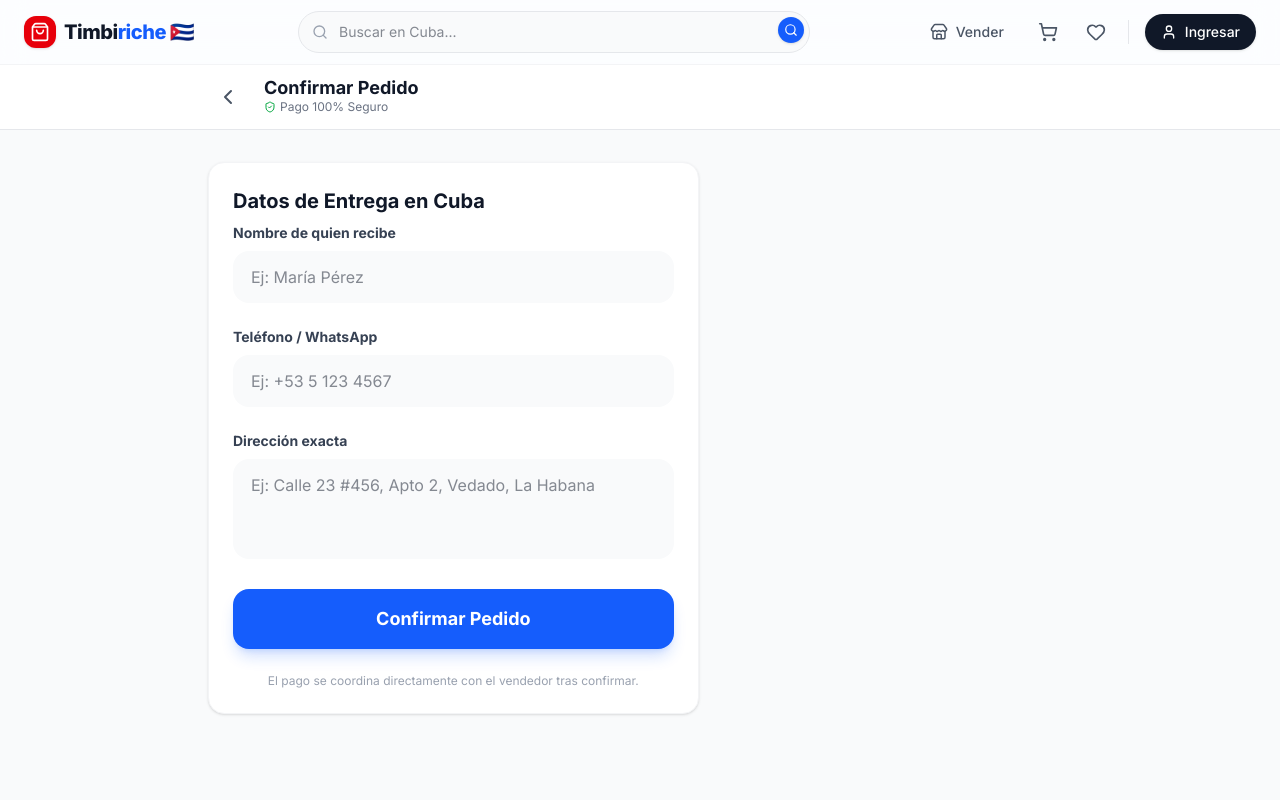
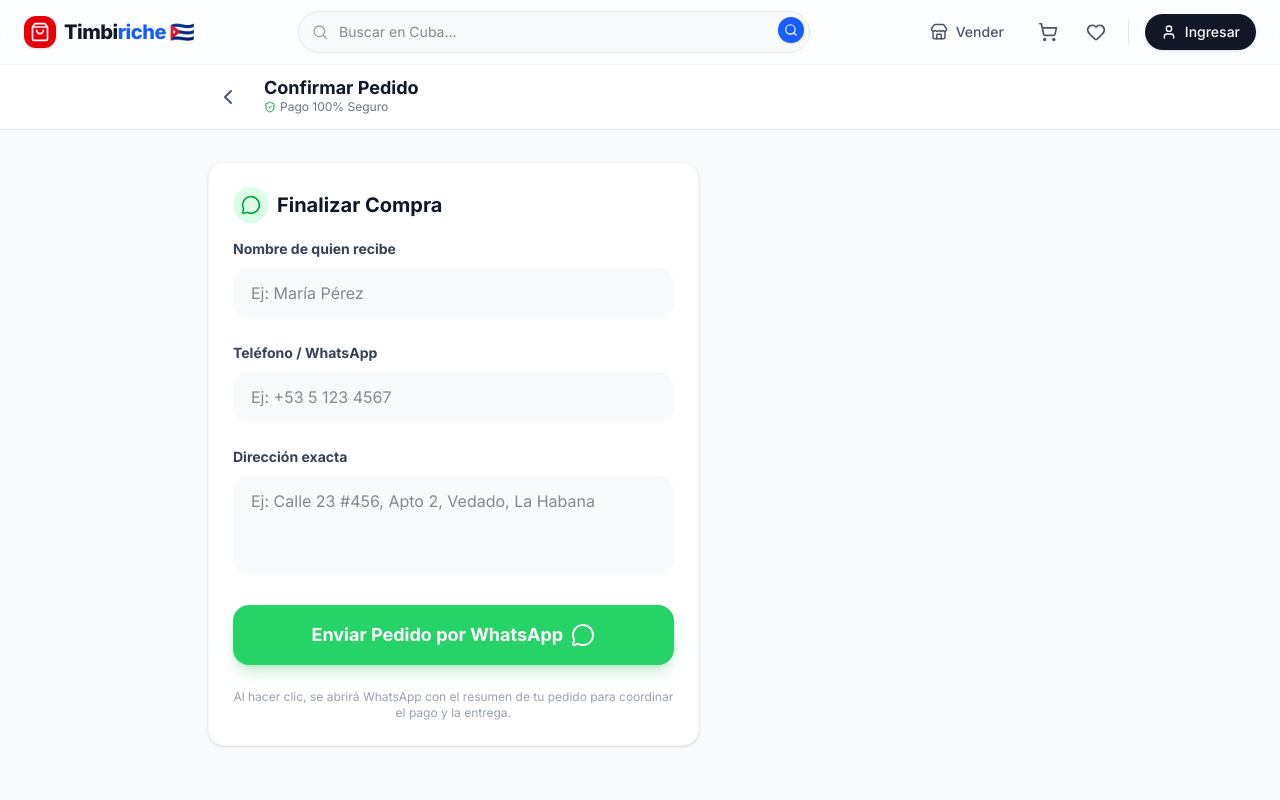
Before and after one commit to EnriqueBarroso/timbiriche-cuba, a Next.js app: page /checkout in a window 1280 px wide. Shown: the top 800 px of the page. Built offline with nearby package versions, Linux system fonts and the light colour scheme; no server answers.

Commit message:
cambios en checkout

```diff
--- a/components/CheckoutForm.tsx
+++ b/components/CheckoutForm.tsx
@@ -1,8 +1,10 @@
-// components/CheckoutForm.tsx
-"use client"
+"use client";
 
 import { useState } from "react";
 import { z } from "zod";
+import { useCart } from "@/contexts/CartContext"; // 👈 Importamos el carrito
+import { useRouter } from "next/navigation";
+import { MessageCircle } from "lucide-react";
 
 // Validaciones para Cuba
 const checkoutSchema = z.object({
@@ -22,6 +24,10 @@ const checkoutSchema = z.object({
 type CheckoutFormData = z.infer<typeof checkoutSchema>;
 
 export default function CheckoutForm() {
+  // Conectamos con el Carrito Global
+  const { items, cartTotal, clearCart } = useCart();
+  const router = useRouter();
+
   const [formData, setFormData] = useState<CheckoutFormData>({
     recipientName: "",
     phone: "",
@@ -47,27 +53,68 @@ export default function CheckoutForm() {
 
     if (!result.success) {
       const fieldErrors: Partial<Record<keyof CheckoutFormData, string>> = {};
-      result.error.issues.forEach((issue) => {      // ✅ Cambia el nombre del parámetro
-        const field = issue.path[0] as keyof CheckoutFormData;  // ✅ Usa "issue"
-        fieldErrors[field] = issue.message;                      // ✅ Usa "issue"
+      result.error.issues.forEach((issue) => {
+        const field = issue.path[0] as keyof CheckoutFormData;
+        fieldErrors[field] = issue.message;
       });
       setErrors(fieldErrors);
       setIsSubmitting(false);
       return;
     }
 
-    // 2. Simular envío (Aquí luego conectaremos con WhatsApp o Base de Datos)
-    await new Promise((resolve) => setTimeout(resolve, 1500));
+    // 2. VERIFICAR QUE HAYA ITEMS
+    if (items.length === 0) {
+      alert("El carrito está vacío");
+      setIsSubmitting(false);
+      return;
+    }
 
-    // Éxito
-    alert(`¡Pedido Confirmado!\nEnviaremos a: ${formData.address}`);
+    // 3. LOGICA DE WHATSAPP REAL 🟢
+
+    // ⚠️ IMPORTANTE: Pon aquí tu número de teléfono (Admin) con código de país
+    // O usa una variable de entorno: process.env.NEXT_PUBLIC_ADMIN_PHONE
+    const ADMIN_PHONE = "5300000000"; // <--- ¡CAMBIA ESTO POR TU NÚMERO!
+
+    // Construimos el mensaje (Ticket de compra)
+    let message = `*¡NUEVO PEDIDO DE TIMBIRICHE!* 🇨🇺\n\n`;
+
+    message += `👤 *Cliente:* ${formData.recipientName}\n`;
+    message += `📞 *Contacto:* ${formData.phone}\n`;
+    message += `📍 *Dirección:* ${formData.address}\n\n`;
+
+    message += `🛒 *DETALLE DEL PEDIDO:*\n`;
+    items.forEach((item) => {
+       // Usamos un emoji o marcador para separar
+       message += `▪️ ${item.quantity}x ${item.title} - $${item.price * item.quantity}\n`;
+       // Si quieres incluir el vendedor:
+       // message += `   (Vendedor: ${item.seller?.storeName || 'Desconocido'})\n`;
+    });
+
+    message += `\n💰 *TOTAL A PAGAR: $${cartTotal}*`;
+    message += `\n\n_Enviado desde la web de Timbiriche_`;
+
+    // 4. Redirigir a WhatsApp
+    const whatsappUrl = `https://wa.me/${ADMIN_PHONE}?text=${encodeURIComponent(message)}`;
+
+    // Abrimos en nueva pestaña
+    window.open(whatsappUrl, '_blank');
+
+    // 5. Limpieza final
+    clearCart(); // Vaciamos el carrito visualmente
+    alert("¡Pedido enviado a WhatsApp! Nos pondremos en contacto contigo pronto.");
+    router.push("/"); // Volvemos al inicio
+
     setIsSubmitting(false);
-    setFormData({ recipientName: "", phone: "", address: "" }); // Limpiar form
   };
 
   return (
     <form onSubmit={handleSubmit} className="space-y-6 bg-white p-6 rounded-2xl border border-gray-100 shadow-sm">
-      <h2 className="text-xl font-bold text-gray-900 mb-2">Datos de Entrega en Cuba</h2>
+      <div className="flex items-center gap-2 mb-4">
+        <div className="bg-green-100 p-2 rounded-full">
+           <MessageCircle className="w-5 h-5 text-green-600" />
+        </div>
+        <h2 className="text-xl font-bold text-gray-900">Finalizar Compra</h2>
+      </div>
 
       {/* Nombre */}
       <div>
@@ -127,13 +174,18 @@ export default function CheckoutForm() {
       <button
         type="submit"
         disabled={isSubmitting}
-        className="w-full bg-blue-600 hover:bg-blue-700 text-white font-bold py-4 px-6 rounded-xl text-lg transition-transform active:scale-[0.98] disabled:opacity-50 disabled:cursor-not-allowed shadow-lg shadow-blue-600/20"
+        className="w-full bg-[#25D366] hover:bg-[#128C7E] text-white font-bold py-4 px-6 rounded-xl text-lg transition-transform active:scale-[0.98] disabled:opacity-50 disabled:cursor-not-allowed shadow-lg shadow-green-600/20 flex items-center justify-center gap-2"
       >
-        {isSubmitting ? "Procesando..." : "Confirmar Pedido"}
+        {isSubmitting ? "Procesando..." : (
+            <>
+                <span>Enviar Pedido por WhatsApp</span>
+                <MessageCircle className="w-6 h-6" />
+            </>
+        )}
       </button>
 
-      <p className="text-xs text-center text-gray-400">
-        El pago se coordina directamente con el vendedor tras confirmar.
+      <p className="text-xs text-center text-gray-400 mt-4">
+        Al hacer clic, se abrirá WhatsApp con el resumen de tu pedido para coordinar el pago y la entrega.
       </p>
     </form>
   );
```
